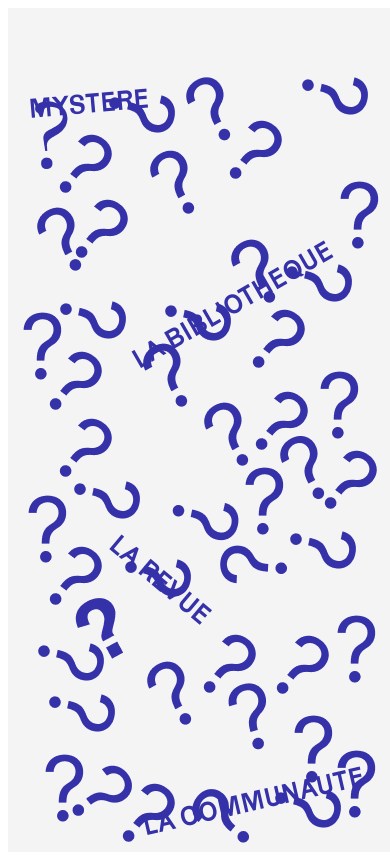
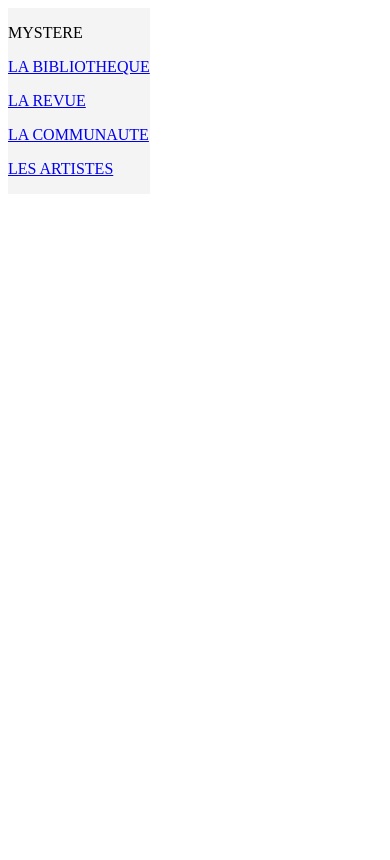
Before and after one commit to pivilartisant/mystere-la-revue, a React (Create React App) app: page / in a window 390 px wide. Built offline with nearby package versions, Linux system fonts and the light colour scheme; the HTML template or start-up script is replaced by a standard one.

Commit message:
Testing V0.1.3

```diff
--- a/src/styles/incipit-mobile.css
+++ b/src/styles/incipit-mobile.css
@@ -11,10 +11,10 @@
 
     }
 
-@media only screen and (max-width: 400px) and (min-width: 340px) {
 
 
-.incipit {
+
+/* .incipit {
 
     min-width: 100vw;
     min-height: 100vh;
@@ -87,5 +87,4 @@ a:hover{
     top:590px;
     left: 100px;
     transform: rotate(13deg);
-}
-}
+} */
```
